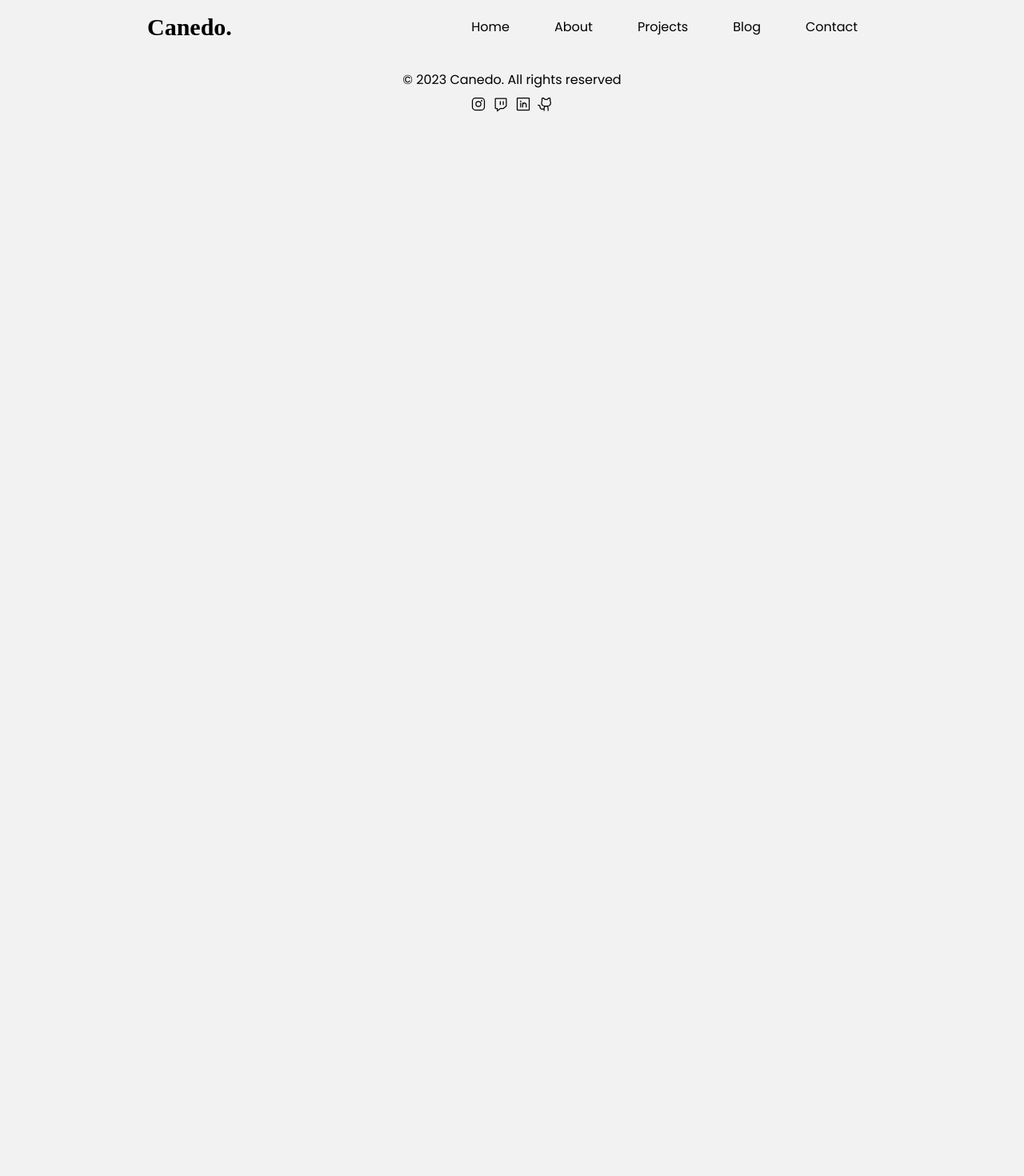
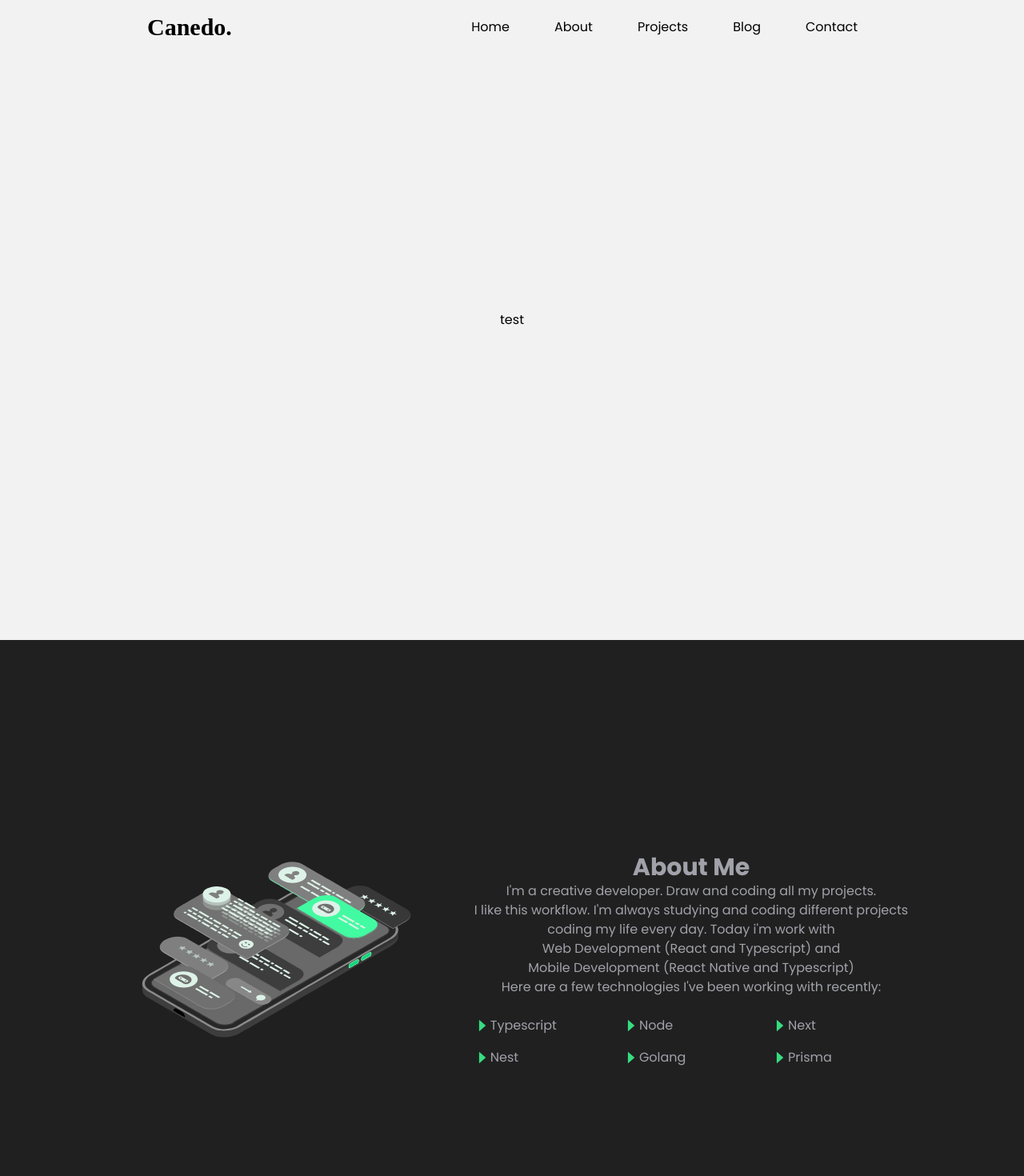
Before and after one commit to rafabcanedo/PortfolioCanedo, a React (Vite) app: page / in a window 1280 px wide. Shown: the top 1470 px of the page at 80% size. Before the commit the page ends 800 px from the top, so only its background shows below. Built offline with nearby package versions, Linux system fonts and the light colour scheme; a web font is replaced by a local one.

Commit message:
progress fellings

```diff
--- a/src/App.jsx
+++ b/src/App.jsx
@@ -1,13 +1,15 @@
 import React from 'react'
-import Navbar from './components/Navbar'
+import { Navbar } from './components/Navbar'
 import Home from './Pages/Home'
-import Footer from './components/Footer'
+import About from './Pages/About'
+import { Footer } from './components/Footer'
 
 function App() {
   return (
     <>
       <Navbar />
       <Home />
+      <About />
       <Footer />
     </>
   )
--- a/src/Pages/About/index.jsx
+++ b/src/Pages/About/index.jsx
@@ -3,7 +3,8 @@ import Title from '../../components/Design/Title'
 import Lottie from 'lottie-react'
 import animationData from '../../assets/phoneanimation.json'
 import { AiFillCaretRight } from 'react-icons/ai'
-import {
+import { StackPrev } from '../../components/infos/StacksPrev'
+/* import {
   SiTypescript,
   SiJavascript,
   SiJest,
@@ -16,13 +17,16 @@ import {
   SiReact,
   SiRedux,
   SiAngular,
-} from 'react-icons/si'
+} from 'react-icons/si' */
 
 export default function About() {
   const phoneRef = useRef()
   return (
     <>
-      <div id="about" className="min-h-screen flex items-center justify-center">
+      <div
+        id="about"
+        className="min-h-screen bg-dark flex items-center justify-center"
+      >
         <div className="text-center space-y-4">
           {/* <Title title="About Me" /> */}
           <div className="flex flex-col sm:flex-row items-center gap-12">
@@ -37,7 +41,7 @@ export default function About() {
               animationData={animationData}
               style={{ height: 400, width: 400 }}
             />
-            <div className="dark:text-subtitle items-center">
+            <div className="text-subtitle items-center">
               <Title title="About Me" />
               <span className="font-sans text-base">
                 I'm a creative developer. Draw and coding all my projects.
@@ -57,43 +61,23 @@ export default function About() {
               </div>
 
               <div className="grid grid-cols-3 gap-4 mt-6">
-                <div className="flex flex-row items-center">
-                  <AiFillCaretRight size={20} color="#ffc93c" />
-                  <p className="cursor-pointer hover:text-primary">
-                    Javascript
-                  </p>
-                </div>
-
-                <div className="flex flex-row items-center">
-                  <AiFillCaretRight size={20} color="#ffc93c" />
-                  <p className="cursor-pointer hover:text-primary">Typecript</p>
-                </div>
-
-                <div className="flex flex-row items-center">
-                  <AiFillCaretRight size={20} color="#ffc93c" />
-                  <p className="cursor-pointer hover:text-primary">React</p>
-                </div>
-
-                <div className="flex flex-row items-center">
-                  <AiFillCaretRight size={20} color="#ffc93c" />
-                  <p className="cursor-pointer hover:text-primary">NextJs</p>
-                </div>
-
-                <div className="flex flex-row items-center">
-                  <AiFillCaretRight size={20} color="#ffc93c" />
-                  <p className="cursor-pointer hover:text-primary">NodeJs</p>
-                </div>
-
-                <div className="flex flex-row items-center">
-                  <AiFillCaretRight size={20} color="#ffc93c" />
-                  <p className="cursor-pointer hover:text-primary">Prisma</p>
-                </div>
+                <StackPrev icon={AiFillCaretRight} text="Typescript" />
+                <StackPrev icon={AiFillCaretRight} text="Node" />
+                <StackPrev icon={AiFillCaretRight} text="Next" />
+                <StackPrev icon={AiFillCaretRight} text="Nest" />
+                <StackPrev icon={AiFillCaretRight} text="Golang" />
+                <StackPrev icon={AiFillCaretRight} text="Prisma" />
               </div>
             </div>
           </div>
         </div>
       </div>
-      <div id="experience" className="w-full h-screen">
+    </>
+  )
+}
+
+/*
+<div id="experience" className="w-full h-screen">
         <div className="max-w-screen-lg mx-auto p-4 flex flex-col justify-center w-full h-full">
           <div className="flex flex-col items-center justify-center">
             <Title title="Experience" />
@@ -186,11 +170,4 @@ export default function About() {
           </div>
         </div>
       </div>
-    </>
-  )
-}
-
-/*
- I'm creative developer. Draw, Coding my projects
-          I love that's workflow
 */
--- a/src/Pages/Home/index.jsx
+++ b/src/Pages/Home/index.jsx
@@ -1,7 +1,10 @@
 export default function Home() {
   return (
-    <div className="flex flex-col items-center justify-center">
-      <h1>test</h1>
+    <div
+      id="home"
+      className="flex flex-col min-h-screen items-center justify-center"
+    >
+      <h1 className="text-black">test</h1>
     </div>
   )
 }
--- a/src/components/Footer/index.jsx
+++ b/src/components/Footer/index.jsx
@@ -5,48 +5,39 @@ import {
   GithubLogo,
 } from '@phosphor-icons/react'
 
-export default function Footer() {
+export function Footer() {
   return (
     <div className="flex flex-col mt-8 p-8 justify-center items-center gap-2">
-      <p className="dark:text-subtitle">
+      <p className="text-subtitle">
         &copy; {new Date().getFullYear()} Canedo. All rights reserved
       </p>
 
       <div className="flex flex-row gap-2">
         <a
-          href="https://www.instagram.com/canedodev/"
+          href="https://www.instagram.com/azzurroapp//"
           target="_blank"
           rel="nooperner noreferrer"
-          className="cursor-pointer hover:text-primary dark:text-white dark:hover:text-primary"
+          className="text-subtitle hover:text-primary cursor-pointer"
         >
           <InstagramLogo size={20} />
         </a>
 
         <a
-          href="https://www.twitch.tv/canedopriv"
+          href="https://github.com/rafabcanedo"
           target="_blank"
           rel="nooperner noreferrer"
-          className="cursor-pointer hover:text-primary dark:text-white dark:hover:text-primary"
+          className="text-subtitle hover:text-primary cursor-pointer"
         >
-          <TwitchLogo size={20} />
+          <GithubLogo size={20} />
         </a>
 
         <a
           href="https://www.linkedin.com/in/rafael-canedo-4abaa8197/"
           target="_blank"
           rel="nooperner noreferrer"
-          className="cursor-pointer hover:text-primary dark:text-white dark:hover:text-primary"
+          className="text-subtitle hover:text-primary cursor-pointer"
         >
           <LinkedinLogo size={20} />
-        </a>
-
-        <a
-          href="https://github.com/rafabcanedo"
-          target="_blank"
-          rel="nooperner noreferrer"
-          className="cursor-pointer hover:text-primary dark:text-white dark:hover:text-primary"
-        >
-          <GithubLogo size={20} />
         </a>
       </div>
     </div>
--- a/src/components/Navbar/index.jsx
+++ b/src/components/Navbar/index.jsx
@@ -3,7 +3,7 @@ import Logo from '../Design/Logo'
 
 import { X, List } from '@phosphor-icons/react'
 
-export default function Navbar() {
+export function Navbar() {
   const [open, setOpen] = useState(false)
 
   const closeMenu = () => {
--- /dev/null
+++ b/src/components/infos/StacksPrev.jsx
@@ -0,0 +1,8 @@
+export function StackPrev({ icon: Icon, text }) {
+  return (
+    <div className="flex flex-row items-center">
+      <Icon size={20} color="#36dc81" />
+      <p className="cursor-pointer hover:text-primary">{text}</p>
+    </div>
+  )
+}
```
